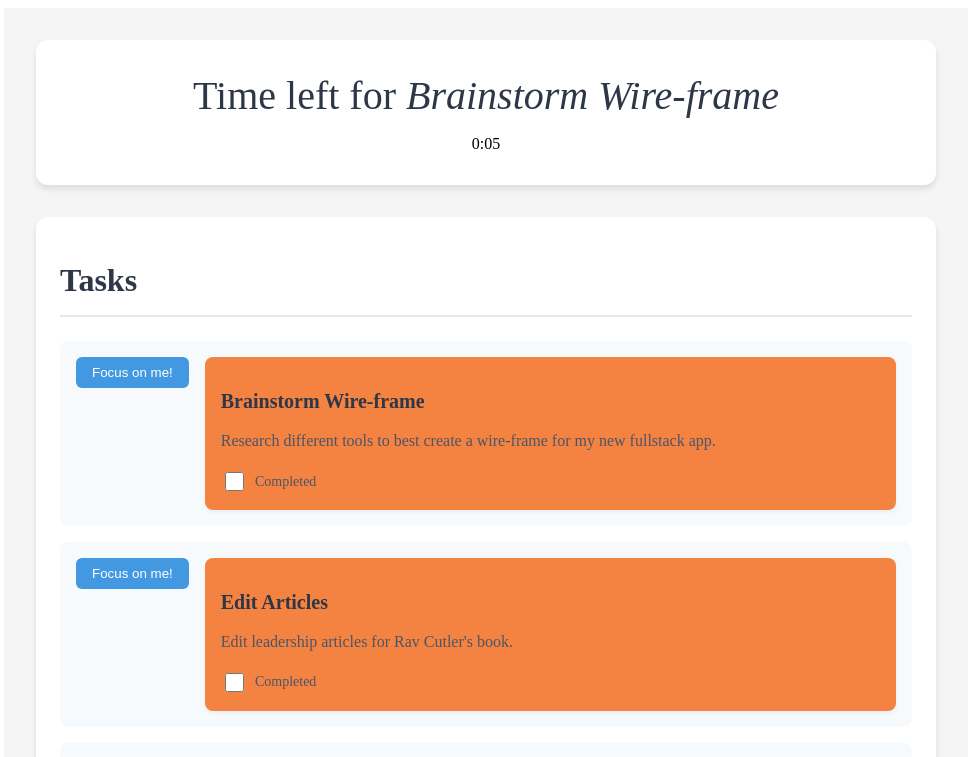
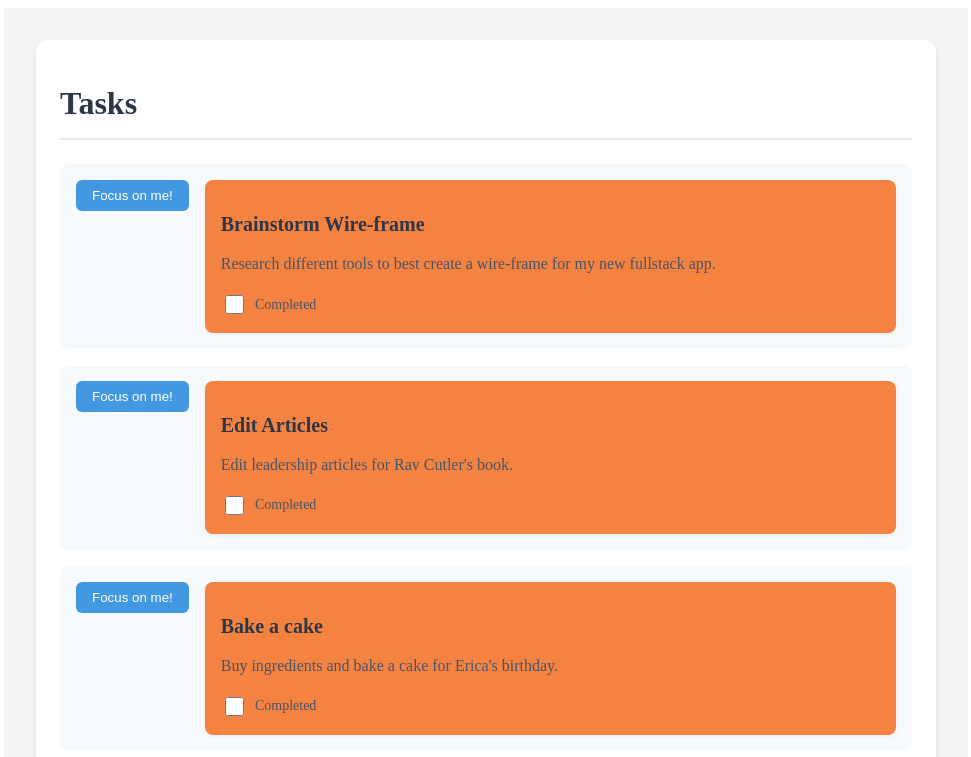
Before and after one commit to Alef5750/pomodoro-timer, a React (Vite) app: page / in a window 1280 px wide. Shown: the top 757 px of the page, without its empty margins (154-1125 px from the left). Built offline with nearby package versions, Linux system fonts and the light colour scheme.

Commit message:
conditionally rendered CountdownTimer section

```diff
--- a/src/App.tsx
+++ b/src/App.tsx
@@ -1,12 +1,11 @@
 import { useState } from "react";
 import TaskList from "./components/task-list/TaskList";
 import { ITask } from "./types/types";
-import { tasks } from "./data";
 import styles from "./App.module.css";
 import CountdownTimer from "./components/countdown-timer/CountdownTimer";
 
 function App() {
-  const [currentTask, setCurrentTask] = useState<ITask>(tasks[0]);
+  const [currentTask, setCurrentTask] = useState<ITask | undefined>(undefined);
 
   const selectTask = (task: ITask) => setCurrentTask(task);
   const targetTime = Date.now() + 10 * 1000;
@@ -15,7 +14,12 @@ function App() {
 
   return (
     <div className={styles.container}>
-      <CountdownTimer taskTitle={currentTask.title} targetTime={targetTime} />
+      {currentTask && (
+        <CountdownTimer
+          taskTitle={currentTask?.title}
+          targetTime={targetTime}
+        />
+      )}
       <TaskList selectTask={selectTask} />
     </div>
   );
```
Also changed, not shown: src/components/countdown-timer/CountdownTimer.tsx (+1 -6 lines).
